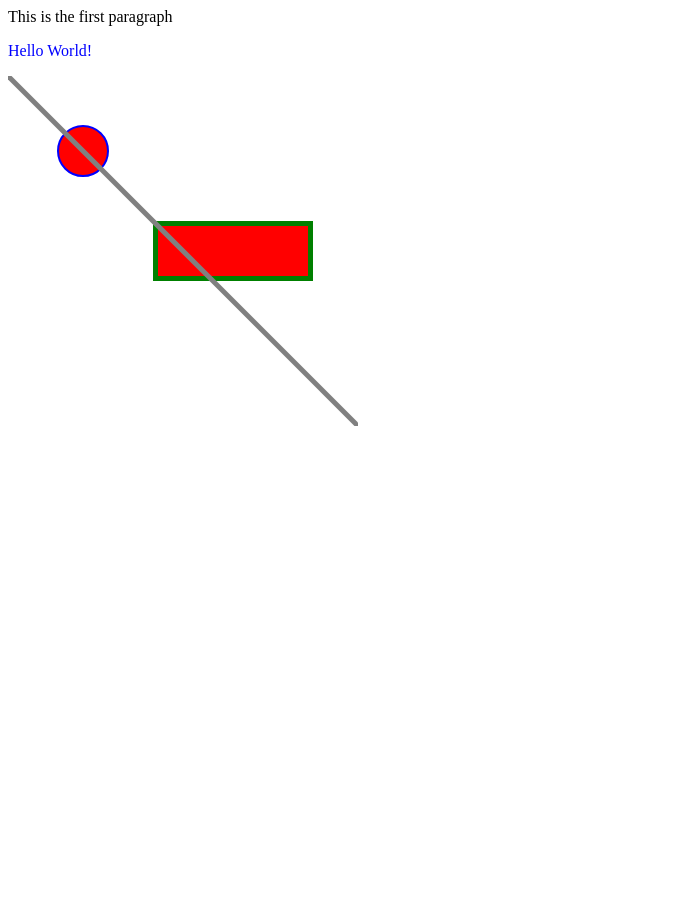
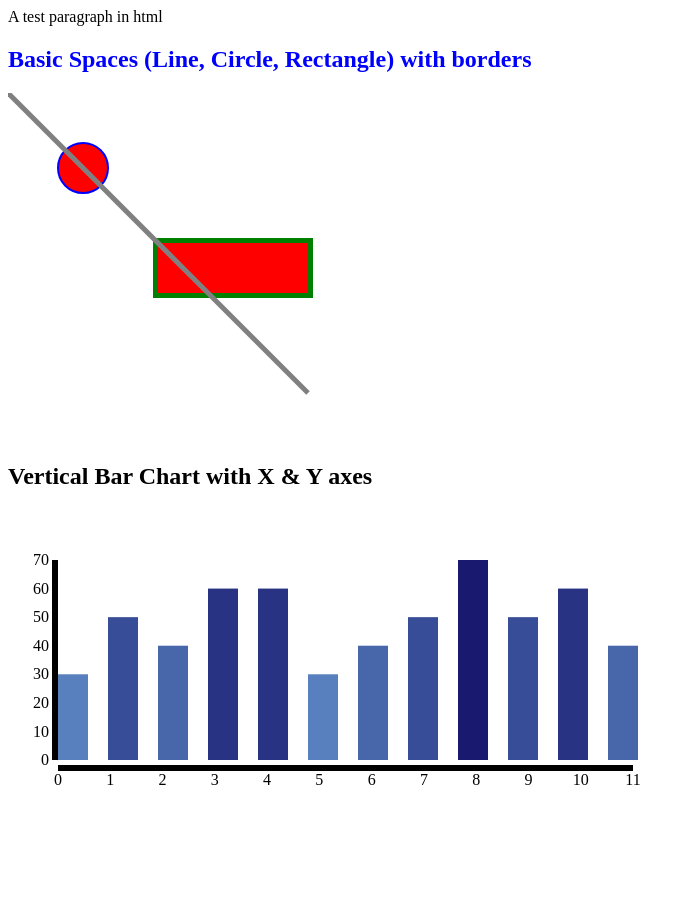
Before and after one commit to PrithviKamath/Data-Visualizations, a plain HTML site: page Basic Visualizations with D3/index.html in a window 1280 px wide. Shown: the whole page, without its empty margins (0-693 px from the left). Before the commit the page ends 800 px from the top, so only its background shows below. Drawn offline with nearby package versions, Linux system fonts and the light colour scheme.

Commit message:
Basic Shapes + Bar chart

```diff
--- a/Basic Visualizations with D3/index.html
+++ b/Basic Visualizations with D3/index.html
@@ -5,22 +5,22 @@
 </head>
 <body>
 
-	<p>This is the first paragraph</p>
+	<p>A test paragraph in html</p>
 
 	<script>
 		d3.select("body")
-			.append("p")
-			.text("Hello World!")
+			.append("h2")
+			.text("Basic Spaces (Line, Circle, Rectangle) with borders")
 			.style("color","blue");
 
 		//create canvas to add your vizsualizations to your html tag
-		var canvas=d3.select("body")
+		var canvas1=d3.select("body")
 					.append("svg")
 					.attr("width",350)
 					.attr("height",350);
 
 		//add your circle to your canvas
-		var circle=canvas.append("circle")
+		var circle=canvas1.append("circle")
 						.attr("cx",75)
 						.attr("cy",75)
 						.attr("r",25)
@@ -29,7 +29,7 @@
 						.style("stroke", "blue");
 
 		//add rectangle to your canvas
-		var rectangle=canvas.append("rect")
+		var rectangle=canvas1.append("rect")
 							.attr("x",150)
 							.attr("y",150)
 							.attr("height",50)
@@ -38,15 +38,80 @@
 							.attr("fill","red");
 
 		//add line to your canvas
-		var line=canvas.append("line")
+		var line=canvas1.append("line")
 						.attr("x1",0)
 						.attr("y1",0)
-						.attr("x2",350)
-						.attr("y2",350)
+						.attr("x2",300)
+						.attr("y2",300)
 						.attr("stroke","grey")
 						.attr("stroke-width",5);
 
+
+		//dataset
+		var dataset=[30,50,40,60,60,30,40,50,70,50,60,40]
+
+		var cwidth=700
+		var cheigth=400
+
+		d3.select("body")
+			.append("h2")
+			.text("Vertical Bar Chart with X & Y axes")
+
+		//create canvas to add your vizsualizations to your html tag
+		var canvas2=d3.select("body")
+					.append("svg")
+					.attr("width",cwidth)
+					.attr("height",cheigth)
+					.append("g")		//create a group and add transformation to move 50 pixels to right and 50 pixels below for axes
+					.attr("transform","translate(50,50)");
+
+		//Bar chart
+		var bheight=200
+
+		var xMax=575
+		var xScale=d3.scale.linear()
+						.domain([0,11])
+						.range([0,xMax]);
+
+		var x_axis=d3.svg.axis()
+					.orient("bottom")
+					.scale(xScale);
+
+		var yMax = d3.max(dataset, function(d){return d});
+		var yScale = d3.scale.linear()
+					.domain([0,yMax])
+					.range([bheight,0]);
+
+		var y_axis = d3.svg.axis()
+					.orient("left")
+                  .scale(yScale);
+
+		var colorScale = d3.scale.linear()
+					.domain([0,yMax])
+					.range(["#87cefa","#191970"]);
+
+		var bars=canvas2.selectAll("rect")
+						.data(dataset)
+						.enter()
+							.append("rect")
+							.attr("x",function(d,i){return i*50;})
+							.attr("width",30)
+							.attr("y",function(d){return yScale(d);})
+							.attr("height",function(d){return bheight-yScale(d);})
+							.style("fill",function(d){return colorScale(d)});
+
+
+
+		//Adding X & Y axis to the canvas
+		canvas2.append("g")
+				.attr("transform","translate(0,205)")		//position of X axis (0,height + padding)
+				.call(x_axis);
+
+		canvas2.append("g")
+				.attr("transform","translate(0,0)")			//position of Y axis (0,0)
+				.call(y_axis);
 	</script>
+
 
 </body>
 </html>
```
